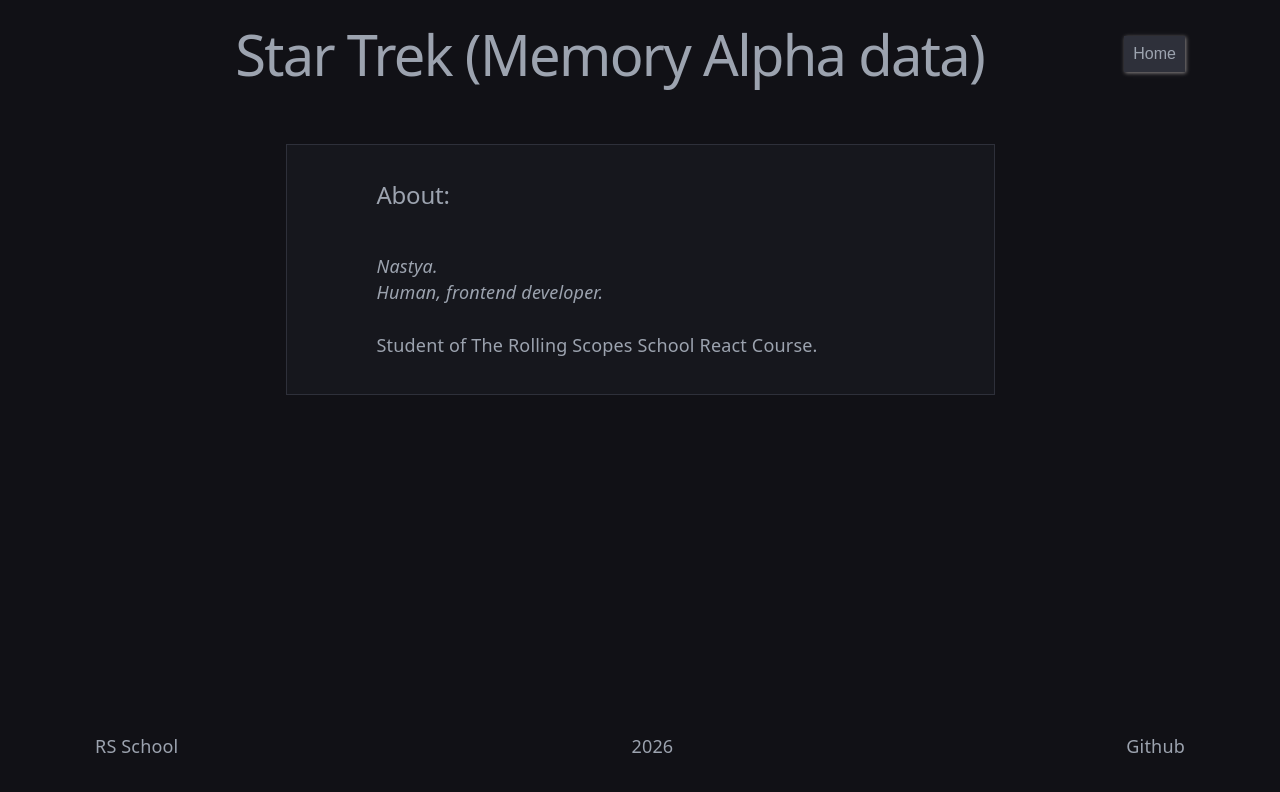
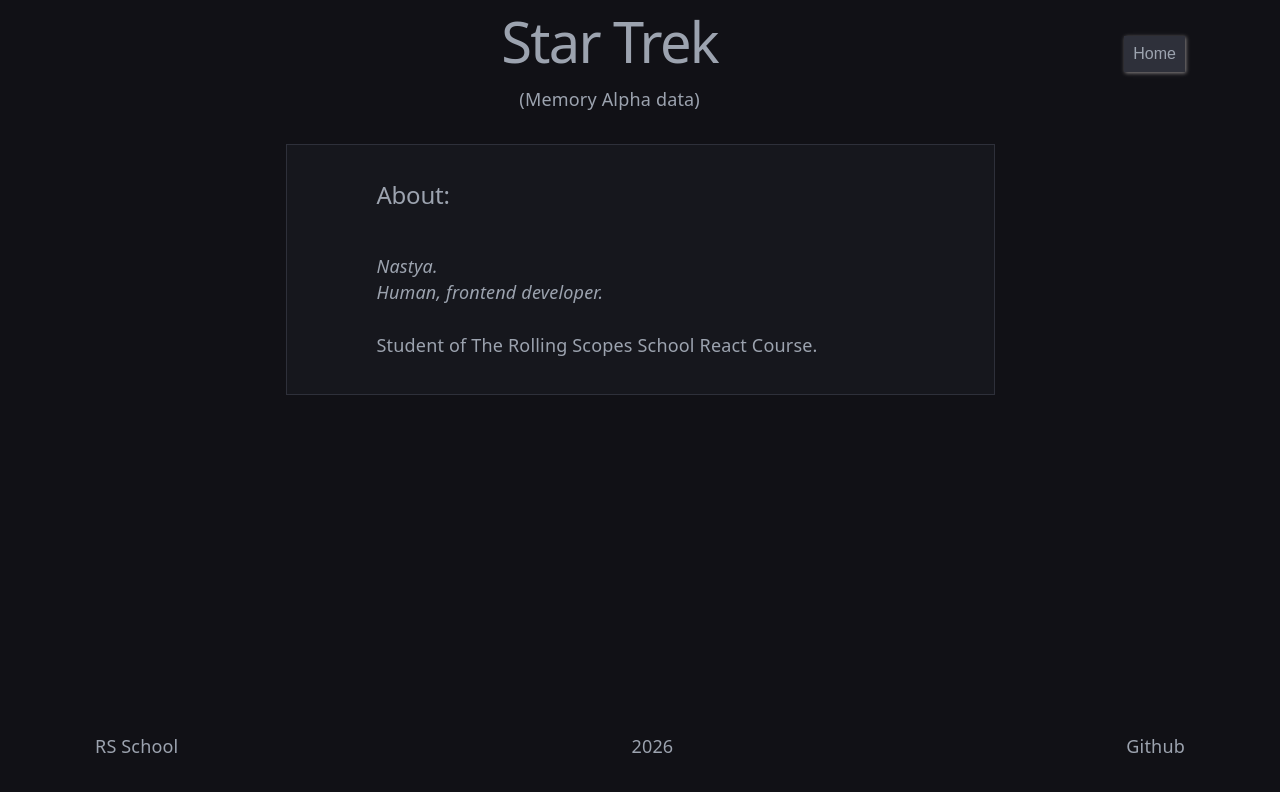
Before and after one commit to Nastya-Student/rss-react, a React (Vite) app in the folder rs-react-app/: page /about in a window 1280 px wide. Shown: the top 792 px of the page. Built offline with nearby package versions, Linux system fonts and the light colour scheme.

Commit message:
fix:  correct title in Header

```diff
--- a/rs-react-app/src/App.css
+++ b/rs-react-app/src/App.css
@@ -117,6 +117,10 @@ input {
   width: 100%;
   box-shadow: var(--box-shadow);
   padding: 1rem;
+  &:hover {
+    cursor: pointer;
+    background-color: var(--bg-hover);
+  }
 }
 
 .list-item-description,
--- a/rs-react-app/src/components/Header.tsx
+++ b/rs-react-app/src/components/Header.tsx
@@ -30,7 +30,10 @@ export const Header = (): JSX.Element => {
   return (
     <header>
       <div></div>
-      <h1>Star Trek (Memory Alpha data)</h1>
+      <div>
+        <h1>Star Trek </h1>
+        <p>(Memory Alpha data)</p>
+      </div>
       <button onClick={handleHome}>Home</button>
     </header>
   );
--- a/rs-react-app/src/index.css
+++ b/rs-react-app/src/index.css
@@ -7,6 +7,7 @@
   --bg: #16171d;
   --bg-root: #111116;
   --border: #2e303a;
+  --bg-hover: #1c1d24;
   --box-shadow: 2px 2px 10px rgb(139, 135, 135);
   --button-shadow: 1px 1px 4px rgb(139, 135, 135);
   --button-shadow-hover: 1px 1px 8px rgb(139, 135, 135);
```
